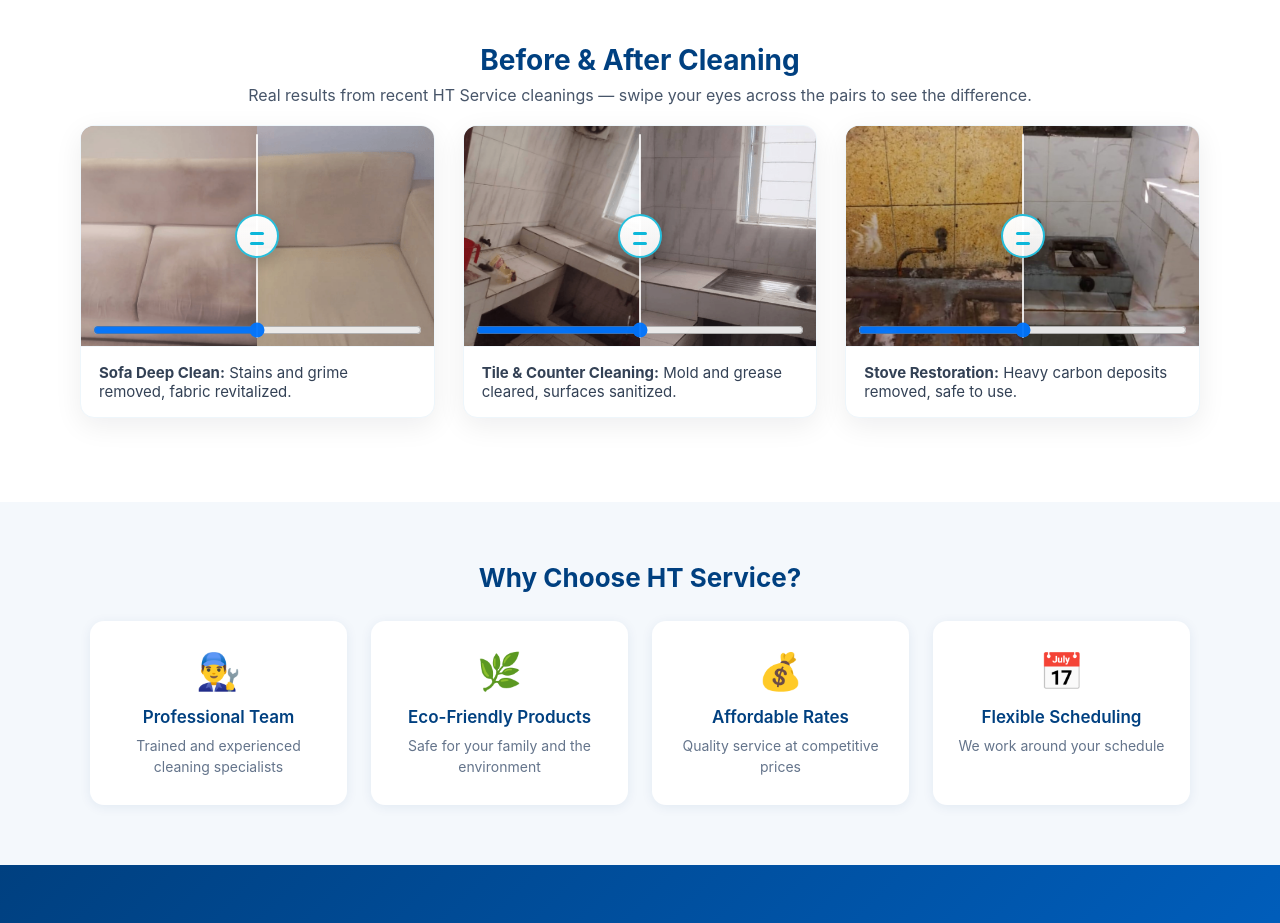
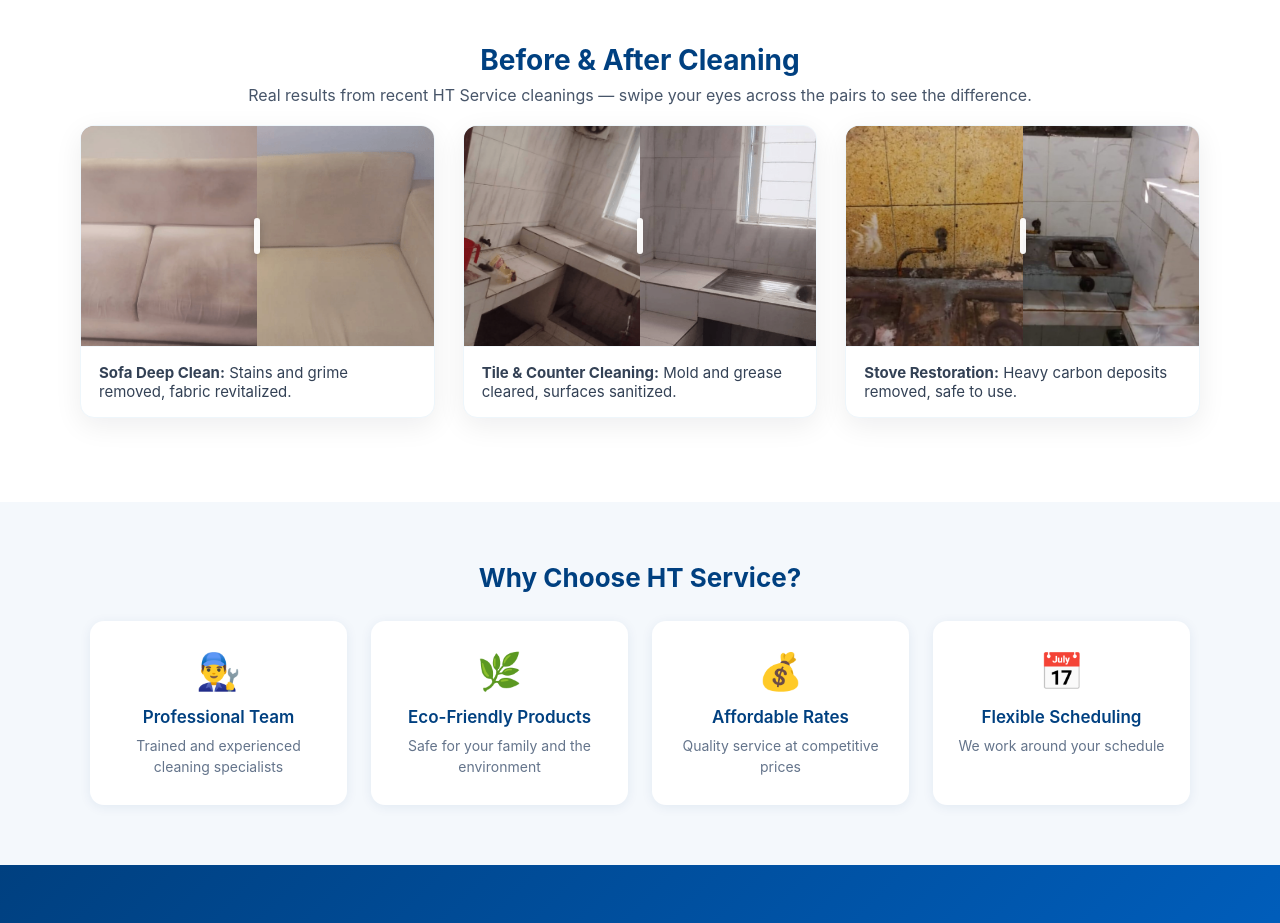
Before and after one commit to RetroRabiul/HTService, a Next.js app: page / in a window 1280 px wide. Shown: the part 1360-2283 px from the top of the page. Built offline with nearby package versions, Linux system fonts and the light colour scheme.

Commit message:
Hide native range control visuals for BeforeAfter slider

```diff
--- a/styles/News.module.css
+++ b/styles/News.module.css
@@ -207,66 +207,13 @@
   cursor: ew-resize;
 }
 
-.baHandle {
-  position: absolute;
-  top: 0;
-  transform: translateX(-50%);
-  height: 100%;
-  width: 44px; /* larger hit area */
-  display: flex;
-  align-items: center;
-  justify-content: center;
-  z-index: 20;
-  cursor: ew-resize;
+.baHandleDot {
+  width: 6px;
+  height: 36px;
+  background: rgba(255,255,255,0.95);
+  border-radius: 6px;
+  box-shadow: 0 2px 8px rgba(0,0,0,0.25);
 }
-
-.baHandle::before {
-  content: '';
-  position: absolute;
-  left: 50%;
-  top: 8px;
-  transform: translateX(-50%);
-  width: 2px;
-  height: calc(100% - 16px);
-  background: rgba(255,255,255,0.85);
-  box-shadow: 0 2px 8px rgba(0,0,0,0.18);
-  border-radius: 1px;
-}
-
-.baHandleDot {
-  width: 44px;
-  height: 44px;
-  border-radius: 50%;
-  background: linear-gradient(180deg, rgba(255,255,255,0.98) 0%, rgba(255,255,255,0.9) 100%);
-  border: 2px solid rgba(0,180,216,0.85);
-  display: flex;
-  align-items: center;
-  justify-content: center;
-  position: relative;
-  box-shadow: 0 6px 20px rgba(0,0,0,0.22);
-  transition: transform 0.12s, box-shadow 0.12s;
-}
-
-.baHandle:hover .baHandleDot,
-.baHandle:active .baHandleDot {
-  transform: scale(1.06);
-  box-shadow: 0 10px 30px rgba(0,0,0,0.28);
-}
-
-/* small horizontal bars inside the knob to indicate draggable */
-.baHandleDot::before,
-.baHandleDot::after {
-  content: '';
-  position: absolute;
-  left: 50%;
-  transform: translateX(-50%);
-  width: 14px;
-  height: 2.5px;
-  background: rgba(0,180,216,0.95);
-  border-radius: 2px;
-}
-.baHandleDot::before { top: 16px; }
-.baHandleDot::after { top: 26px; }
 
 .baRange {
   position: absolute;
@@ -275,8 +222,28 @@
   bottom: 8px;
   z-index: 30;
   width: calc(100% - 24px);
-  opacity: 0.95;
+  /* Hide native range visuals but keep element for keyboard/screen-reader access */
+  -webkit-appearance: none;
+  appearance: none;
+  background: transparent;
+  opacity: 0;
+  height: 2px;
+  pointer-events: none;
 }
+
+.baRange::-webkit-slider-runnable-track {
+  background: transparent;
+  height: 2px;
+}
+.baRange::-webkit-slider-thumb {
+  -webkit-appearance: none;
+  width: 0;
+  height: 0;
+  background: transparent;
+  border: none;
+}
+.baRange::-moz-range-track { background: transparent; height: 2px; }
+.baRange::-moz-range-thumb { width: 0; height: 0; border: none; background: transparent; }
 
 .pairImages {
   display: flex;
```
